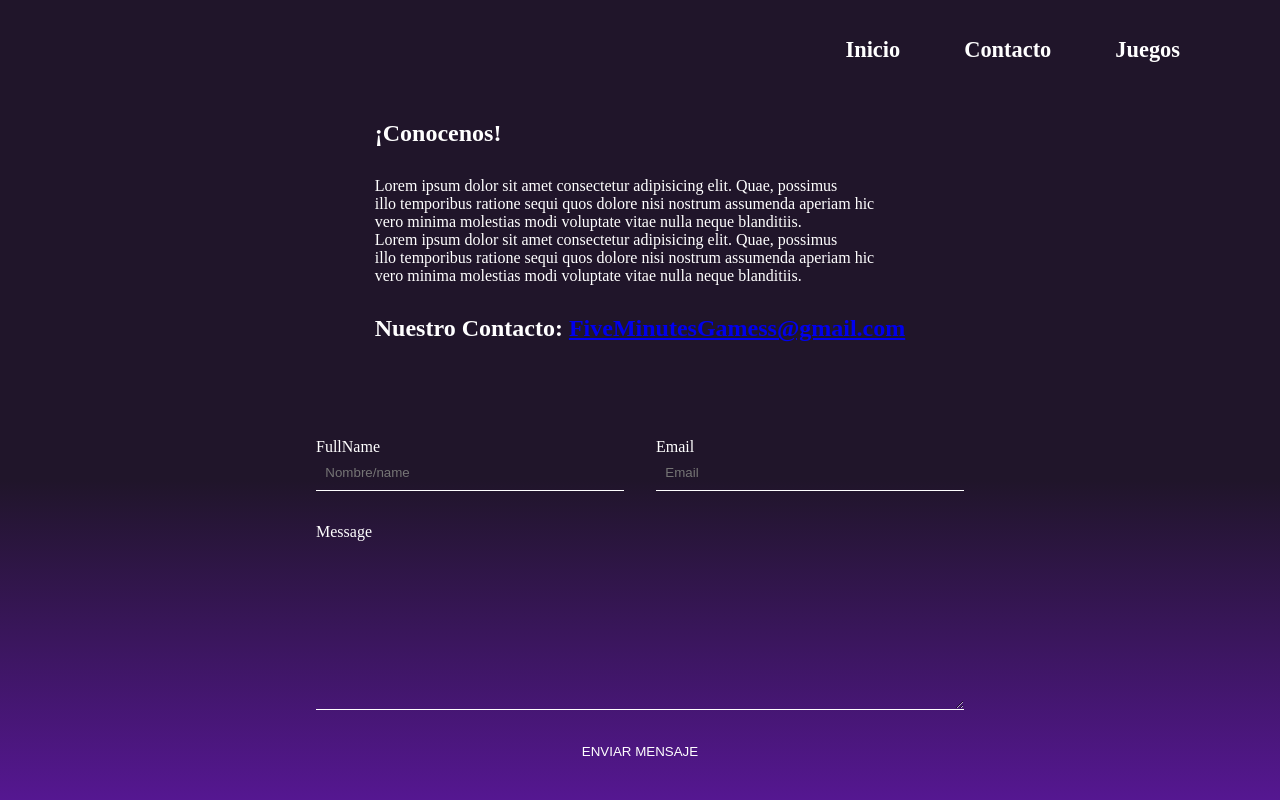
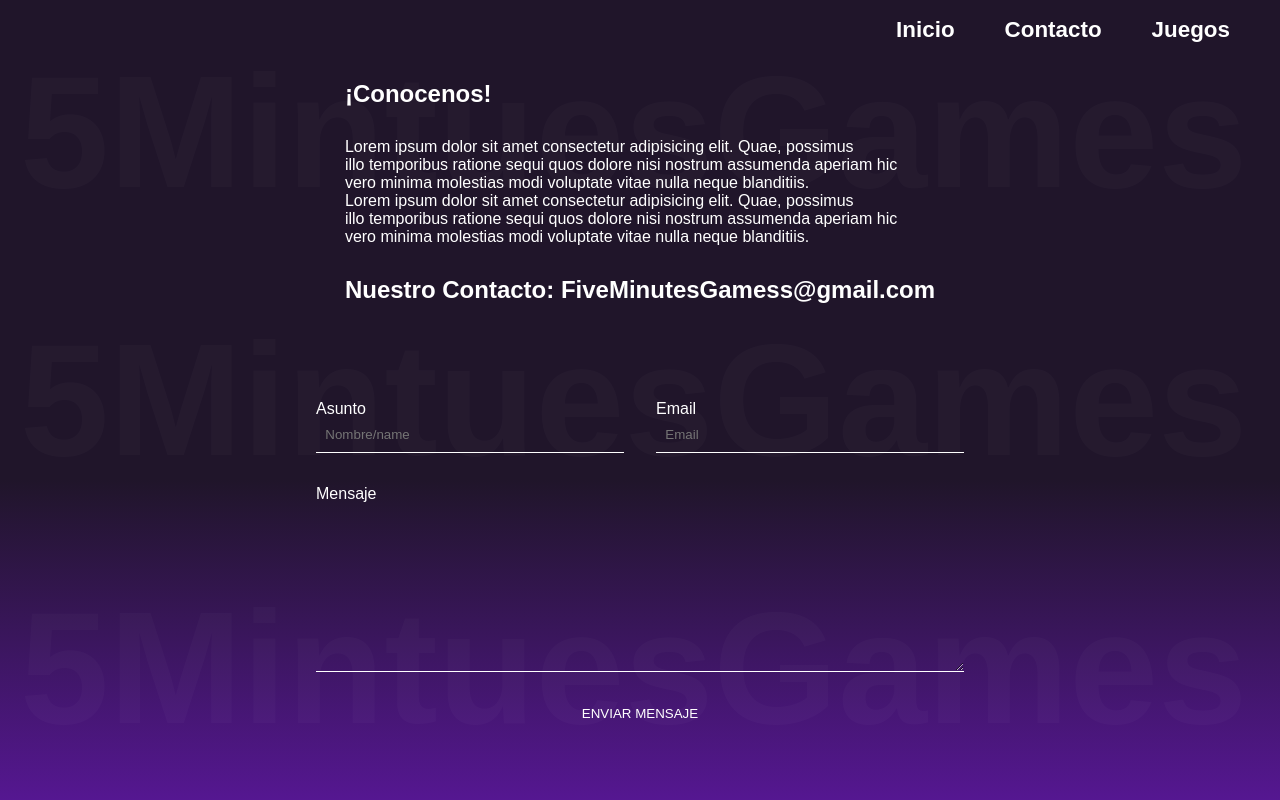
Before and after one commit to carlete-afk/5minutesgames, a plain HTML site: page html/Nosotros.html in a window 1280 px wide. Drawn offline with Linux system fonts and the light colour scheme.

Commit message:
Etilizado de la pagina contacto
Se modifico:
Se agrego lineas de 5minutesgames de fondo
Se oculto el scroolbar en las paginas de contacto y juegos
Se designo el font family en arial para todos los paquetes.
Se ajusto el header de la pagina contacto

```diff
--- a/css/stylesAboutUs.css
+++ b/css/stylesAboutUs.css
@@ -2,11 +2,14 @@
     margin: 0;
     padding: 0;
     box-sizing: border-box;
+    font-family: Arial;
 }
 
-body, html {
-    margin: auto;
-    position: relative;
+html {
+    scrollbar-width: none;
+}
+
+body {
     background: rgb(32,21,42);
     background: linear-gradient(180deg, rgba(32,21,42,1) 60%, rgba(85,23,145,1) 100%) no-repeat;
     background-size: cover;
@@ -14,32 +17,86 @@ body, html {
     min-height: 100vh;
 }
 
-header {
-    display: flex;
-    position: relative;
+/*texto de fondo*/
+
+.text-1 {
+    grid-area: "a";
+}
+
+.text-2 {
+    grid-area: "b";
+}
+
+.text-3 {
+    grid-area: "c";
+}
+
+#text {
+    display: grid;
+    position: absolute;
     top: 0;
     left: 0;
+    right: 0;
+    bottom: 0;
+    width: 100%;
+    height: 100%;
+    z-index: -10;
+    color: #fff;
+    opacity: 0.02;
+    font-size: 10em;
+    justify-content: start;
+    align-items:center;
     background-color: transparent;
-    width: 100%;
-    justify-content: end;
+    row-gap: 5px;
+    padding-left: 20px;
+    grid-template:
+        "a"
+        "b"
+        "c";
 }
 
-header nav{
+/* Styles Header*/
+header {
+    background-color: transparent;
+    position: relative;
+    width: 100%;
+    height: auto;
+}
+
+ul{
+    display: flex;
     color: white;
-    display: flex;
-    height: 100px;
+    height: 60px;
+    justify-content: flex-end;
     align-items: center;
     padding: 40px;
+    gap: 50px;
+    margin-right: 50px;
 }
 
-nav a {
-    width: 100%;
+.navbar-item {
+    display: flex;
+    justify-content: center;
     text-decoration: none;
     color: white;
     font-weight: 600;
-    padding-right: 10px;
     font-size: 1.4em;
-    padding-right: 60px;
+    position: relative;
+}
+
+.navbar-item p::after {
+    content: "";
+    position: absolute;
+    left: 0;
+    bottom: -2px;
+    width: 0;
+    height: 2px;
+    background-color: white;
+    transition: width 0.3s ease;
+}
+
+.navbar-item p:hover::after {
+    width: 100%;
 }
 
 .Section-2 {
@@ -66,6 +123,11 @@ nav a {
 .content-contact {
     display: block;
     position: relative;
+}
+
+.content-contact a {
+    color: #fff;
+    text-decoration: none;
 }
 
 .content-contact h1 {
--- a/css/stylesPlayGames.css
+++ b/css/stylesPlayGames.css
@@ -2,6 +2,11 @@
     margin: 0;
     padding: 0;
     box-sizing: border-box;
+    font-family: Arial;
+}
+
+html {
+    scrollbar-width: none;
 }
 
 body, html {
--- a/html/Nosotros.html
+++ b/html/Nosotros.html
@@ -12,12 +12,18 @@
     <header>
         <nav>
             <ul>
-                <a href="index.html">Inicio</a>
-                <a href="Nosotros.html">Contacto</a>
-                <a href="MenuGames.html">Juegos</a>
+                <a class="navbar-item" href="index.html"><p>Inicio</p></a>
+                <a class="navbar-item" href="Nosotros.html"><p>Contacto</p></a>
+                <a class="navbar-item" href="MenuGames.html"><p>Juegos</p></a>
             </ul>
         </nav>
     </header>
+
+    <span id="text">
+        <p class="text-1"><strong>5MintuesGames</strong></p>
+        <p class="text-2"><strong>5MintuesGames</strong></p>
+        <p class="text-3"><strong>5MintuesGames</strong></p>
+    </span>
 
     <section class="Section-2">
         <div class="text-aboutus">
@@ -40,7 +46,7 @@
                 <div class="contact-form">
                     <form action="" id="form" class="form">
                         <p>
-                            <label for="name">FullName</label>
+                            <label for="name">Asunto</label>
                             <input class="input" placeholder="Nombre/name" name="name" required type="text" id="name"><span class="input-border"></span>
                         </p>
                         <p>
@@ -48,7 +54,7 @@
                             <input class="input" placeholder="Email" name="email" required type="email" id="email">
                         </p>
                         <p class="block">
-                            <label for="message">Message</label>
+                            <label for="message">Mensaje</label>
                             <textarea id="message" name="message" cols="30" rows="10"></textarea>
                         </p>
                         <button class="block" type="submit">enviar mensaje</button>
```
